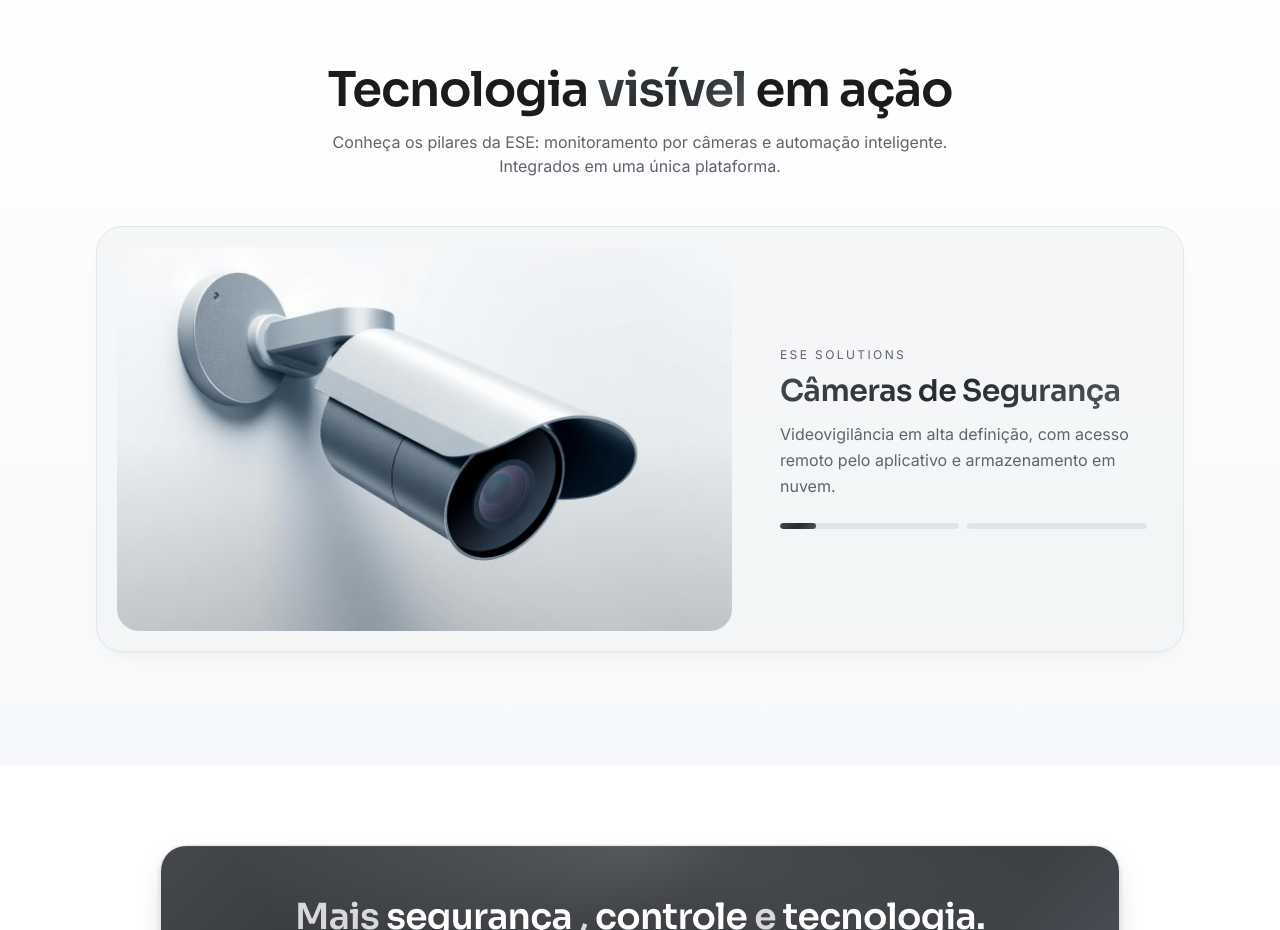
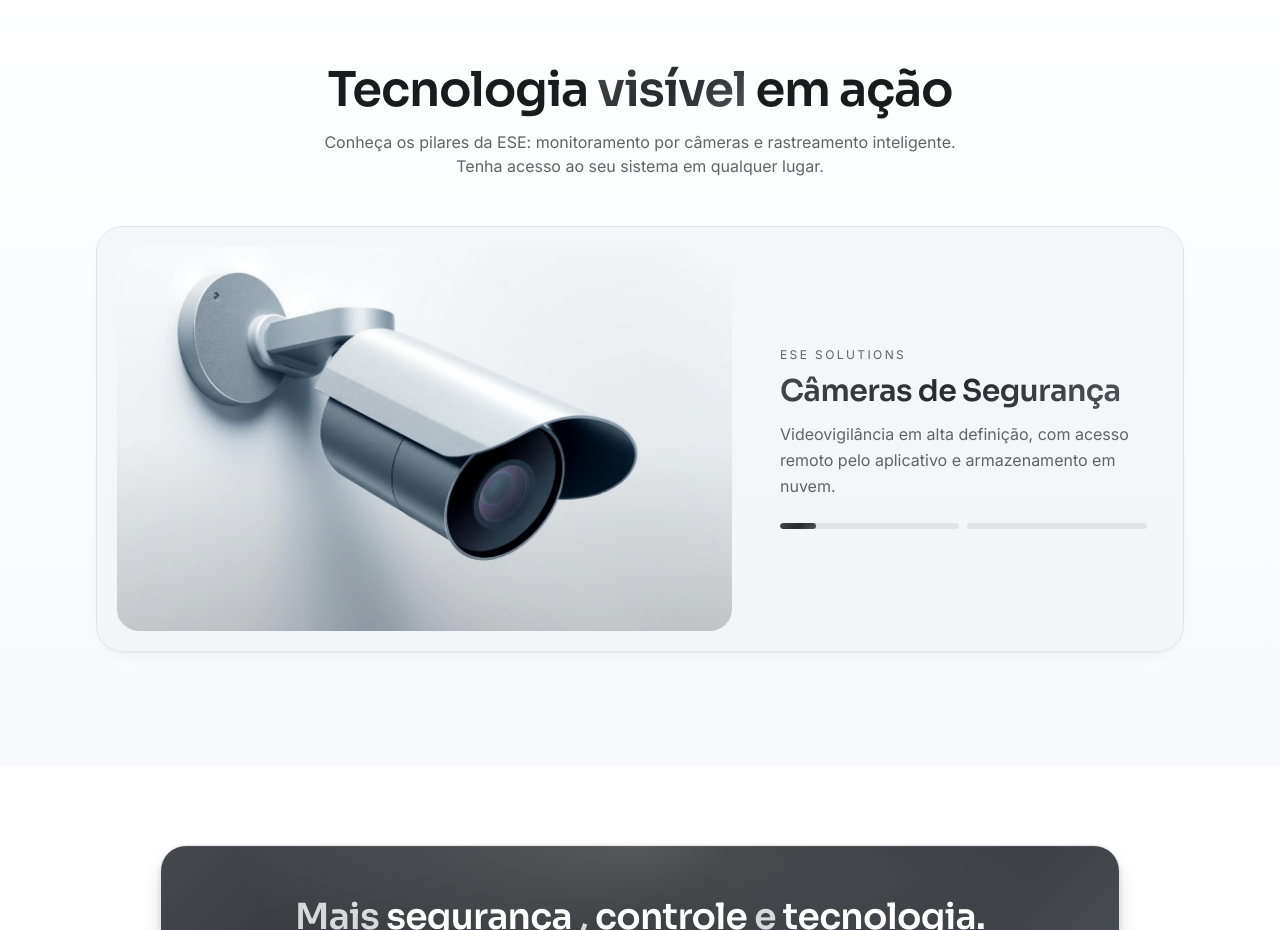
Before and after one commit to Jhonatan-HenriqueS/ese-security, a Next.js app: page / in a window 1280 px wide. Shown: the part 880-1810 px from the top of the page. Built offline with nearby package versions, Linux system fonts and the light colour scheme.

Commit message:
chore: change text Rotating

```diff
--- a/app/components/landing/RotatingShowcase.tsx
+++ b/app/components/landing/RotatingShowcase.tsx
@@ -59,8 +59,8 @@ export function RotatingShowcase() {
             Tecnologia <span className="text-metal">visível</span> em ação
           </h2>
           <p className="mt-4 text-muted-foreground max-w-2xl mx-auto">
-            Conheça os pilares da ESE: monitoramento por câmeras e automação
-            inteligente. Integrados em uma única plataforma.
+            Conheça os pilares da ESE: monitoramento por câmeras e rastreamento
+            inteligente. Tenha acesso ao seu sistema em qualquer lugar.
           </p>
         </Reveal>
 
```
